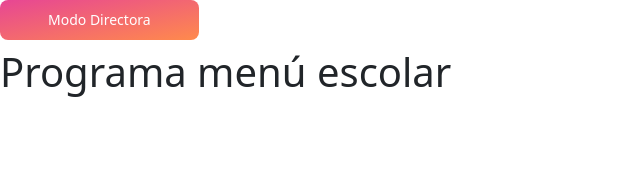
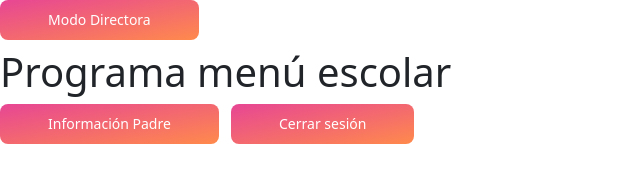
Before and after one commit to ORT-FIS-2022S2/Kadessian-Sapelli, a plain HTML site: page interfaz/index.html in a window 1280 px wide. Shown: the whole page, without its empty margins (0-640 px from the left). Drawn offline with nearby package versions, Linux system fonts and the light colour scheme.

Commit message:
add: header botones index.html

```diff
--- a/interfaz/index.html
+++ b/interfaz/index.html
@@ -24,5 +24,17 @@
             <h1 class="degradeLetra">Programa menú escolar</h1>
         </div>
     </header>
-
+    <div id="divEsconderPadre" class="derecha">
+        <button
+            class="text-white bg-gradient-to-br from-pink-500 to-orange-400 hover:bg-gradient-to-bl focus:ring-4 focus:outline-none focus:ring-pink-200 dark:focus:ring-pink-800 font-medium rounded-lg text-sm px-5 py-2.5 text-center mr-2 mb-2"
+            type="button" data-drawer-target="drawer-example" data-drawer-show="drawer-example"
+            aria-controls="drawer-example">
+            Información Padre
+        </button>
+        <button
+            class="text-white bg-gradient-to-br from-pink-500 to-orange-400 hover:bg-gradient-to-bl focus:ring-4 focus:outline-none focus:ring-pink-200 dark:focus:ring-pink-800 font-medium rounded-lg text-sm px-5 py-2.5 text-center mr-2 mb-2"
+            type="button" onclick="window.location.href='http://localhost:3000'">
+            Cerrar sesión
+        </button>
+    </div>
 </body>
```
